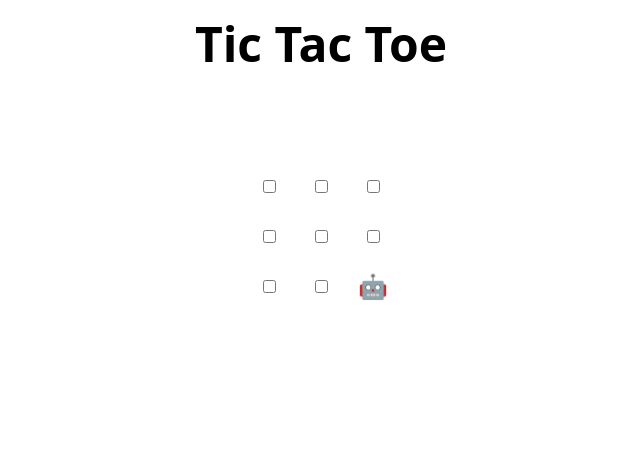
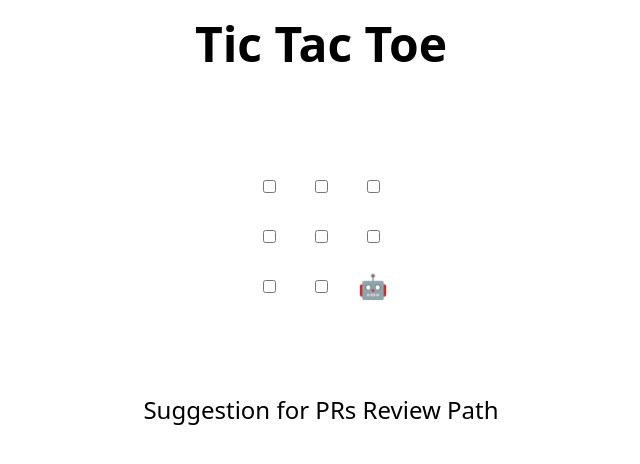
Before and after one commit to Tameem-623/intorduction-to-github, a plain HTML site: page index.html in a window 1280 px wide. Shown: the whole page, without its empty margins (319-959 px from the left). Drawn offline with Linux system fonts and the light colour scheme.

Commit message:
Committing Suggestions

```diff
--- a/index.html
+++ b/index.html
@@ -48,7 +48,7 @@
 </table>
 
 <h2 hidden>Game over, refresh to play again 🧑‍💻 🤖!</h2>
-
+Suggestion for PRs Review Path
 <script>
   // Initialization
   const boxes = Array.from(document.querySelectorAll('td'))
```
